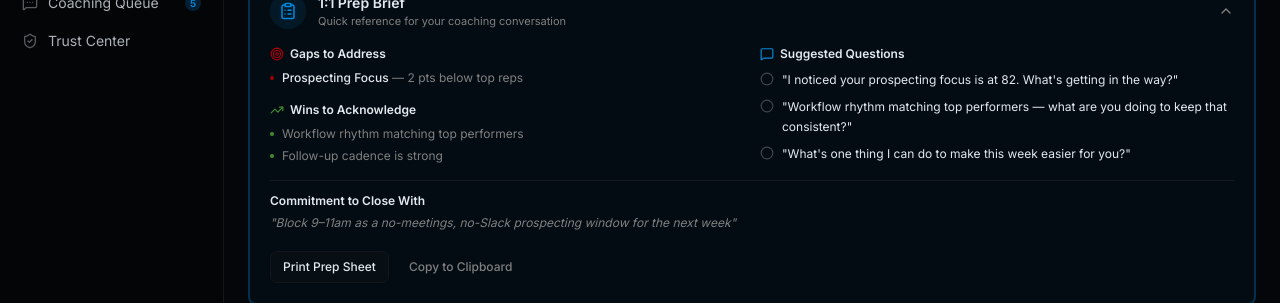
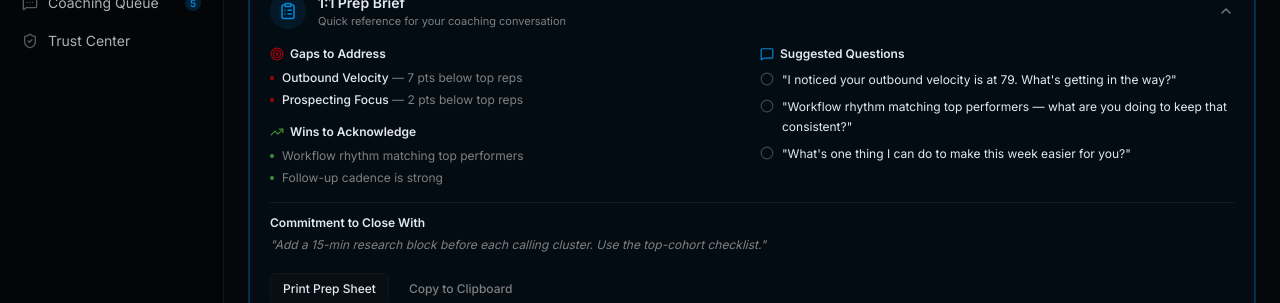
Before and after one commit to oajames95-cloud/KeviNew, a Next.js app in the folder apps/app/: page /reps/rep_01 in a window 1280 px wide. Shown: the part 251-554 px from the top of the page. Built offline with nearby package versions, Linux system fonts and the light colour scheme; no server answers; the database is empty.

Commit message:
Update one-on-one-prep.tsx

```diff
--- a/apps/app/components/rep-detail/one-on-one-prep.tsx
+++ b/apps/app/components/rep-detail/one-on-one-prep.tsx
@@ -27,7 +27,7 @@ function getTopGaps(rep: Rep) {
   const gaps = [
     { metric: "Top Rep Similarity", gap: benchmark.topRepSimilarity - rep.scores.topRepSimilarity, current: rep.scores.topRepSimilarity },
     { metric: "Follow-up Discipline", gap: benchmark.followUpDiscipline - rep.scores.followUpDiscipline, current: rep.scores.followUpDiscipline },
-    { metric: "Pre-call Prep", gap: benchmark.prepQuality - rep.scores.prepQuality, current: rep.scores.prepQuality },
+    { metric: "Outbound Velocity", gap: benchmark.outboundVelocity - rep.scores.outboundVelocity, current: rep.scores.outboundVelocity },
     { metric: "Prospecting Focus", gap: benchmark.prospectingFocusTime - rep.scores.prospectingFocusTime, current: rep.scores.prospectingFocusTime },
   ]
   return gaps.filter(g => g.gap > 0).sort((a, b) => b.gap - a.gap).slice(0, 2)
@@ -37,7 +37,7 @@ function getWins(rep: Rep) {
   const wins = []
   if (rep.scores.topRepSimilarity >= benchmark.topRepSimilarity) wins.push("Workflow rhythm matching top performers")
   if (rep.scores.followUpDiscipline >= benchmark.followUpDiscipline) wins.push("Follow-up cadence is strong")
-  if (rep.scores.prepQuality >= benchmark.prepQuality) wins.push("Pre-call research time is solid")
+  if (rep.scores.outboundVelocity >= benchmark.outboundVelocity) wins.push("Pre-call research time is solid")
   if (rep.scores.prospectingFocusTime >= benchmark.prospectingFocusTime) wins.push("Protecting prospecting focus blocks")
   if (rep.trend === "improving") wins.push("Positive workflow momentum this week")
   return wins.slice(0, 2)
@@ -80,7 +80,7 @@ function getCommitment(rep: Rep) {
   const commitments: Record<string, string> = {
     "Top Rep Similarity": "Commit to following the daily workflow sequence — Apollo first, then LinkedIn, then sequencer — for 5 days",
     "Follow-up Discipline": "Clear all open threads before EOD each day this week. Review the list together on Friday.",
-    "Pre-call Prep": "Add a 15-min research block before each calling cluster. Use the top-cohort checklist.",
+    "Outbound Velocity": "Add a 15-min research block before each calling cluster. Use the top-cohort checklist.",
     "Prospecting Focus": "Block 9–11am as a no-meetings, no-Slack prospecting window for the next week",
   }
 
```
